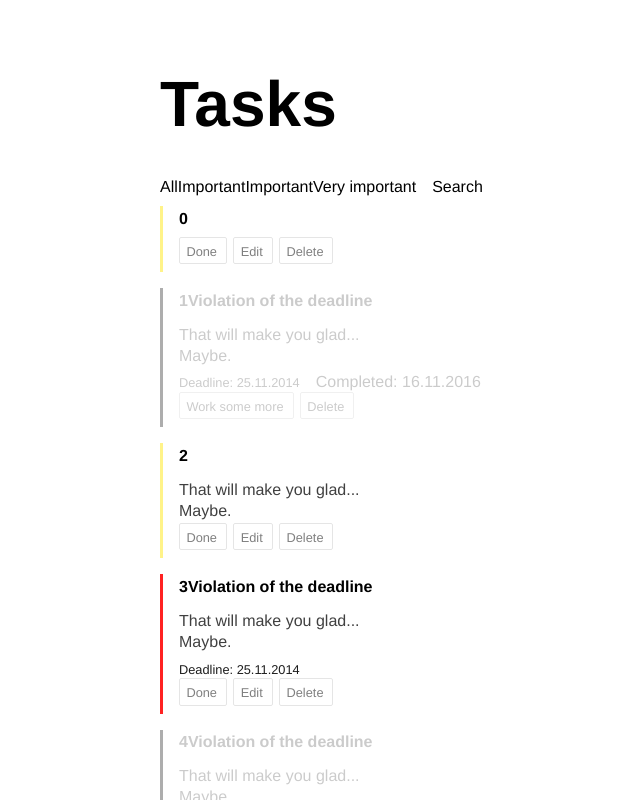
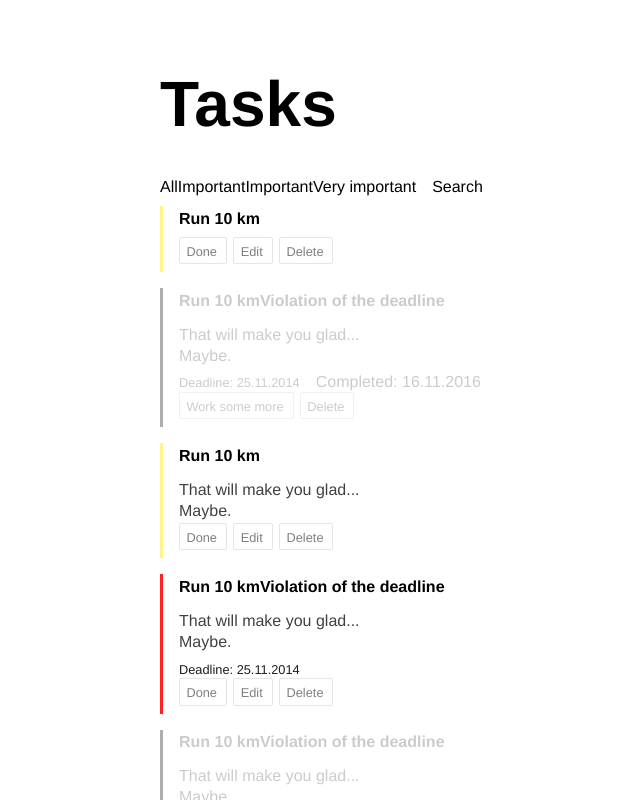
Before and after one commit to trial-trip/allmax-task-manager, a React app: page / in a window 1280 px wide. Shown: the top 800 px of the page, without its empty margins (130-770 px from the left). Built offline with nearby package versions, Linux system fonts and the light colour scheme; the HTML template or start-up script is replaced by a standard one.

Commit message:
restored to a proper markup

```diff
--- a/src/components/Task.js
+++ b/src/components/Task.js
@@ -20,7 +20,7 @@ const Task = ({ onToggleCompleted, onDeleteClick, id, title, description, priori
   return(
     <div className={taskStyle}>
       <div className={styles.title} >
-        <span>{id}</span>
+        <span>{title}</span>
         {failedLabel}
       </div>
 
```
